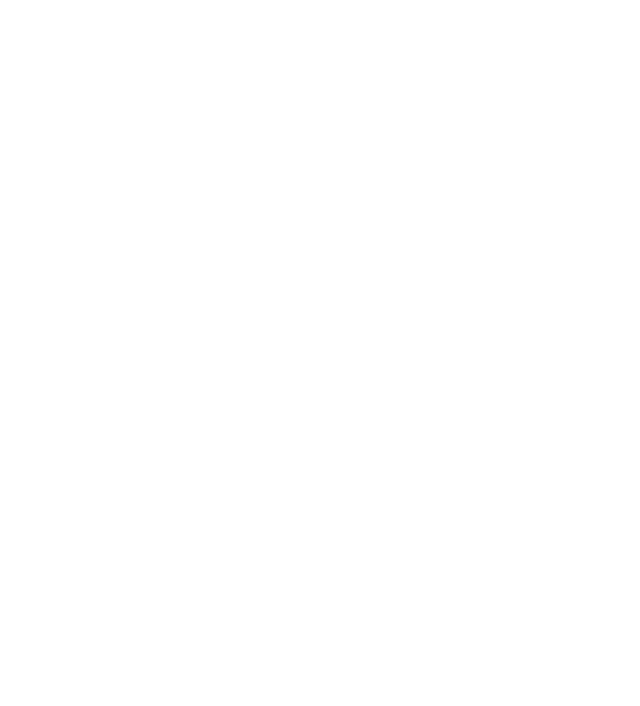
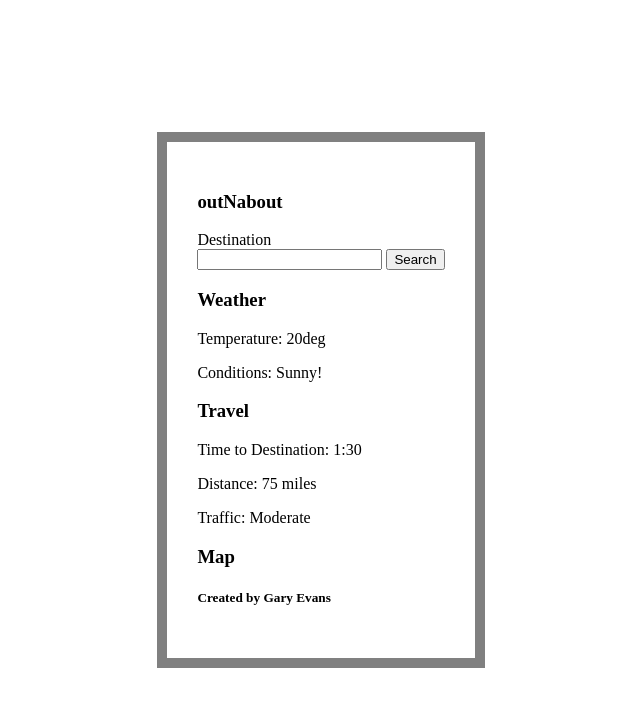
Before and after one commit to Garyismatic/outNabout, a plain HTML site: page main.html in a window 1280 px wide. Shown: the whole page, without its empty margins (319-959 px from the left). Drawn offline with Linux system fonts and the light colour scheme.

Commit message:
put in placeholders for the info from the api and center it all on page

```diff
--- a/CSS/main.css
+++ b/CSS/main.css
@@ -0,0 +1,16 @@
+body{
+    margin: 0;
+    padding: 0;
+    min-width: 100vw;
+    min-height: 100vh;
+    display: flex;
+    align-items: center;
+    justify-content: space-around;
+}
+
+#app-container{
+   border: solid 10px grey;
+   padding: 30px;
+   margin: 10px;
+   max-width: 100vw;
+}
--- a/main.html
+++ b/main.html
@@ -1,16 +1,40 @@
 <!DOCTYPE html>
 <html lang="en">
-<head>
-    <meta charset="UTF-8">
-    <meta name="viewport" content="width=device-width, initial-scale=1.0">
-    <link rel="stylesheet" href="CSS/main.css">
+  <head>
+    <meta charset="UTF-8" />
+    <meta name="viewport" content="width=device-width, initial-scale=1.0" />
+    <link rel="stylesheet" href="CSS/main.css" />
     <title>Out-N-About</title>
-</head>
-<body>
-    <section id="header"></section>
-    <section id="user-input"></section>
-    <section id="results"></section>
-    <section id="map-view"></section>
-    <section id="footer"></section>
-</body>
+  </head>
+  <body>
+    <section id="app-container">
+      <section id="header">
+        <h1>outNabout</h1>
+      </section>
+      <section id="user-input">
+        <label for="destination">Destination</label><br />
+        <input type="text" id="destination" name="destination" />
+        <button type="button">Search</button>
+      </section>
+      <section id="results">
+        <section id="weather-info">
+          <h3>Weather</h3>
+          <p>Temperature: <span id="temp">20deg</span></p>
+          <p>Conditions: <span id="weather-condition">Sunny!</span></p>
+        </section>
+        <section id="travel-info">
+          <h3>Travel</h3>
+          <p>Time to Destination: <span id="travel-time">1:30</span></p>
+          <p>Distance: <span id="distance">75 miles</span></p>
+          <p>Traffic: <span id="traffic">Moderate</span></p>
+        </section>
+      </section>
+      <section id="map-container">
+        <h3>Map</h3>
+      </section>
+      <section id="footer">
+        <h5>Created by <span id="my-name">Gary Evans</span></h5>
+      </section>
+    </section>
+  </body>
 </html>
```
